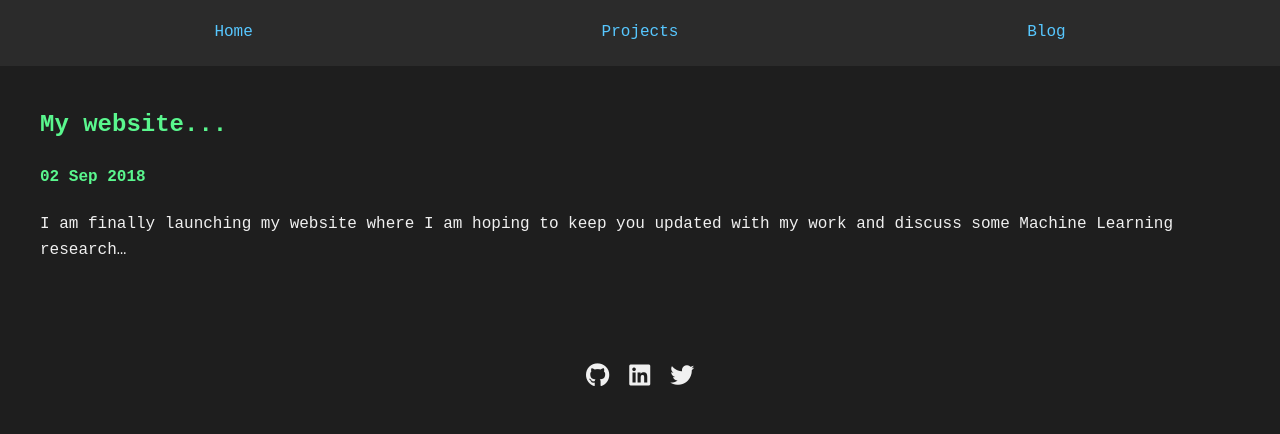
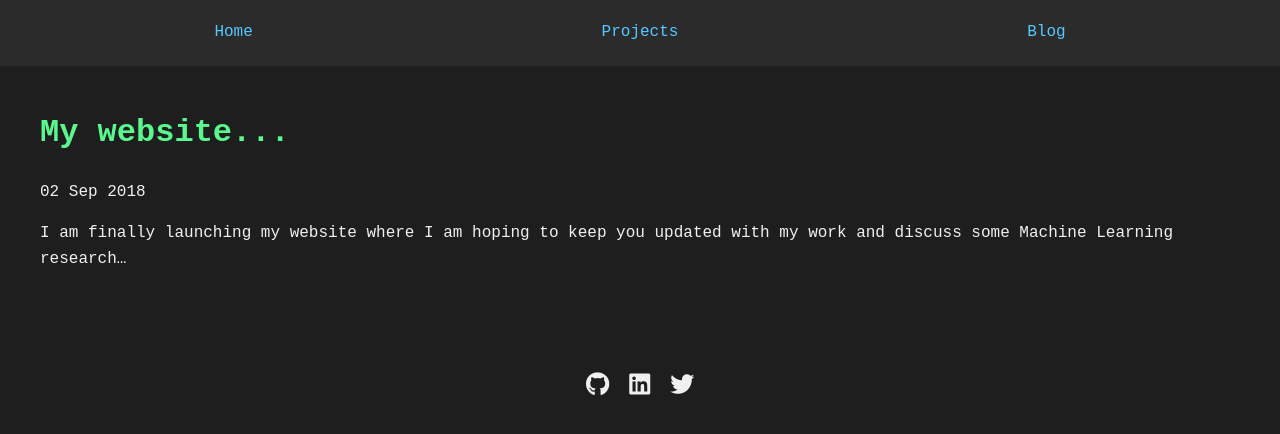
Before and after one commit to BiagioAntonelli/BiagioAntonelli.github.io, a Jekyll site: the page built from _posts/2018-09-02-Biagio-Antonelli-site-launched.md, in a window 1280 px wide. Shown: the top 434 px of the page. Built offline with Jekyll 4.4.1, drawn with Linux system fonts in a browser that asks for light colours.

Commit message:
new style

```diff
--- a/_layouts/post.html
+++ b/_layouts/post.html
@@ -6,9 +6,10 @@ layout: default
 
 
 <div class="post">
-  <h2>{{ page.title }}</h2>
-  <h4 class="meta">{{ page.date | date_to_string }}</h4>
-  <p>
-  {{ content }}
-  </p>
+  <h1>{{ page.title }}</h1>
+  <p class="meta">{{ page.date | date_to_string }}</p>
+
+  <div class="post-content">
+    {{ content }}
+  </div>
 </div>
--- a/assets/css/terminal-style.css
+++ b/assets/css/terminal-style.css
@@ -255,3 +255,18 @@ footer {
 }
 
 /* ... (keep other existing styles) ... */
+
+/* Add this new rule */
+.post-content img {
+    max-width: 100%;
+    height: auto;
+    display: block;
+    margin: 20px auto;
+}
+
+/* For larger screens, limit the maximum width */
+@media (min-width: 768px) {
+    .post-content img {
+        max-width: 600px; /* You can adjust this value as needed */
+    }
+}
```
Also changed, not shown: assets/images/final.jpeg (added), assets/images/gpu.jpeg (added), assets/images/products.jpeg (added).
